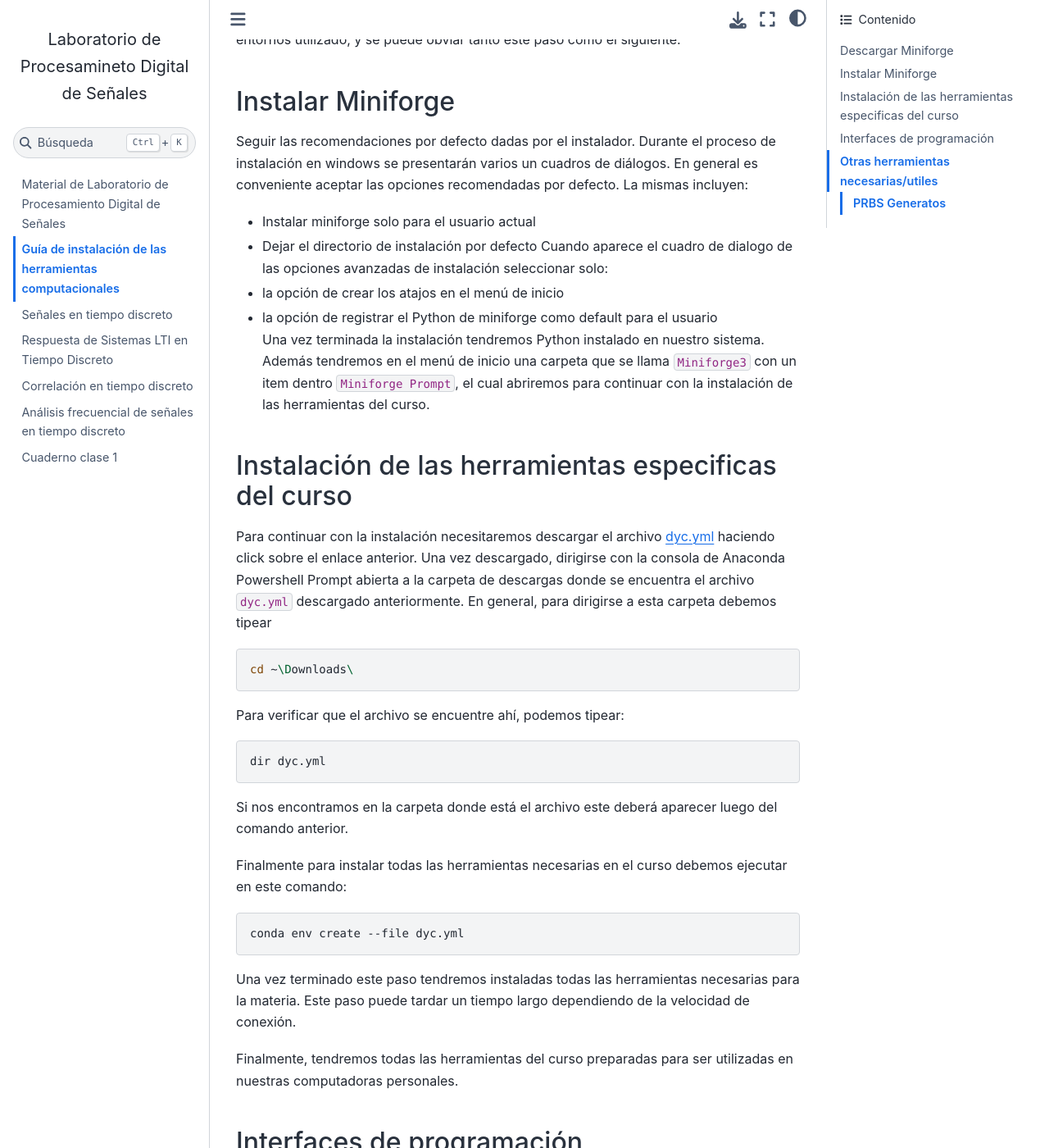
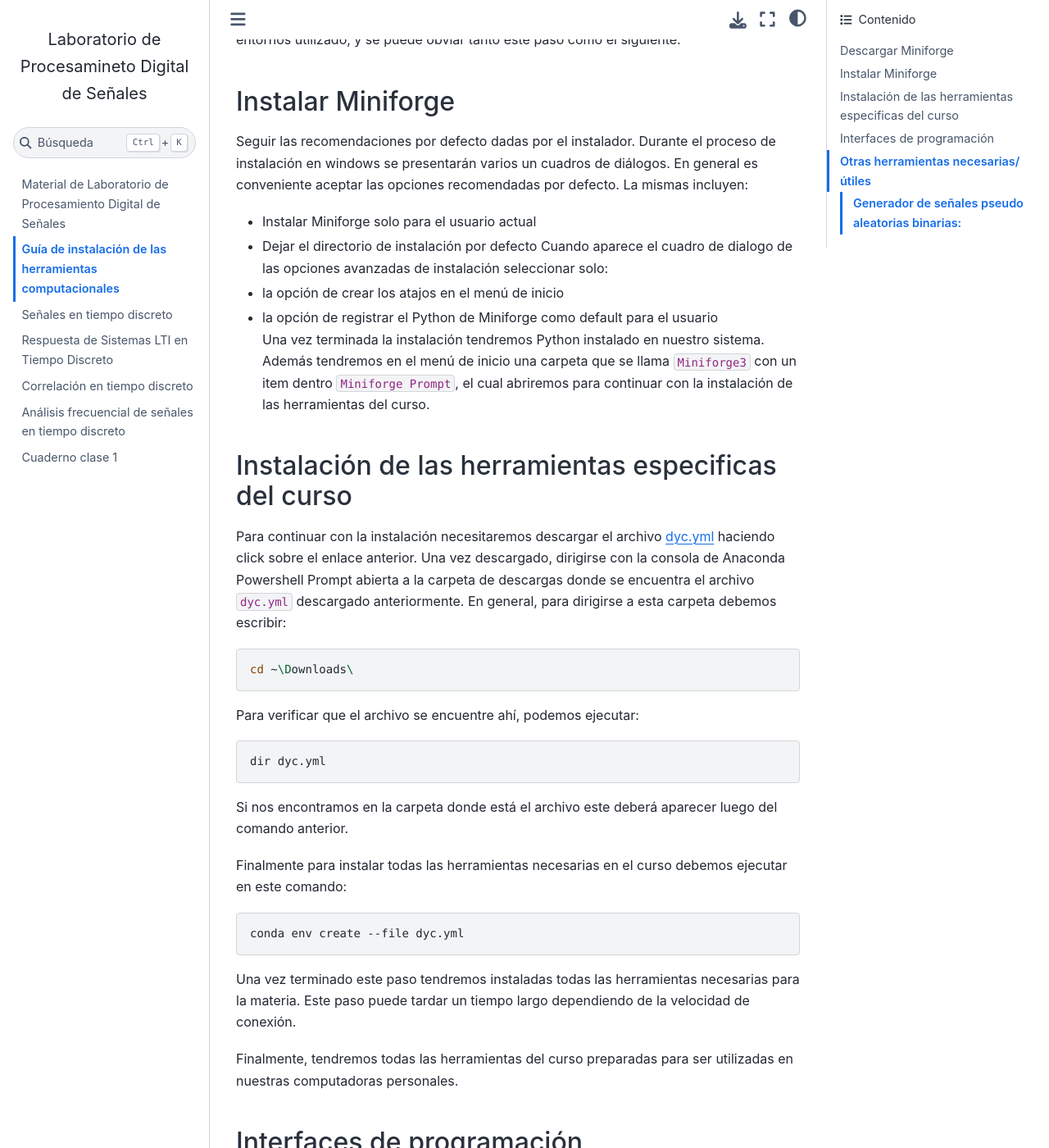
Before and after one commit to gonmolina/laboratorio_pds, a Jupyter Book: the page built from recursos/guia_instalacion_python.md, in a window 1280 px wide and 1400 px high, scrolled down 535 px. Shown: the whole window at 82% size. Built offline with Jupyter Book 1.0.4 settings and Sphinx 7.4.7 and the Sphinx Book theme 1.1.4, drawn with Linux system fonts in a browser that asks for light colours; some of the changed text lies outside the part shown.

Commit message:
arreglos errores de tipeo

````diff
--- a/recursos/guia_instalacion_python.md
+++ b/recursos/guia_instalacion_python.md
@@ -18,11 +18,11 @@ Si ya se cuenta con una instalación de Anaconda, entonces ya se dispone del ges
 Seguir las recomendaciones por defecto dadas por el instalador.
 Durante el proceso de instalación en windows se presentarán varios un cuadros de diálogos.
 En general es conveniente aceptar las opciones recomendadas por defecto. La mismas incluyen:
-- Instalar miniforge solo para el usuario actual
+- Instalar Miniforge solo para el usuario actual
 - Dejar el directorio de instalación por defecto
 Cuando aparece el cuadro de dialogo de las opciones avanzadas de instalación seleccionar solo:
 - la opción de crear los atajos en el menú de inicio
-- la opción de registrar el  Python de miniforge como default para el usuario
+- la opción de registrar el  Python de Miniforge como default para el usuario
 Una vez terminada la instalación tendremos Python instalado en nuestro sistema.
 Además tendremos en el menú de inicio una carpeta
 que se llama `Miniforge3` con un item dentro `Miniforge Prompt`, el cual abriremos para continuar con la instalación de las herramientas del curso.
@@ -30,13 +30,13 @@ que se llama `Miniforge3` con un item dentro `Miniforge Prompt`, el cual abrirem
 
 ## Instalación de las herramientas especificas del curso
 
-Para continuar con la instalación necesitaremos descargar el archivo [dyc.yml](https://drive.google.com/file/d/1KPSj-89Q4wTa5ifQvaCoa0_ohCtBXUGf/view?usp=sharing) haciendo click sobre el enlace anterior. Una vez descargado, dirigirse con la consola de Anaconda Powershell Prompt abierta a la carpeta de descargas donde se encuentra el archivo `dyc.yml` descargado anteriormente. En general, para dirigirse a esta carpeta debemos tipear
+Para continuar con la instalación necesitaremos descargar el archivo [dyc.yml](https://drive.google.com/file/d/1KPSj-89Q4wTa5ifQvaCoa0_ohCtBXUGf/view?usp=sharing) haciendo click sobre el enlace anterior. Una vez descargado, dirigirse con la consola de Anaconda Powershell Prompt abierta a la carpeta de descargas donde se encuentra el archivo `dyc.yml` descargado anteriormente. En general, para dirigirse a esta carpeta debemos escribir:
 
 ```bash
 cd ~\Downloads\
 ```
 
-Para verificar que el archivo se encuentre ahí, podemos tipear:
+Para verificar que el archivo se encuentre ahí, podemos ejecutar:
 
 ```bash
 dir dyc.yml
@@ -63,18 +63,19 @@ Los cuadernos se pueden ver/ejecutar en cualquier entorno de desarrollo de pytho
     - Spyder: se puede instalar mediante desde el `Miniforge Prompt` con los siguientes comandos
     ```bash
     mamba activate dyc
-    mamba install spyder
+    mamba install Spyder
     ```
     Este entorno de desarrollo provee una interface muy parecida a la de Matlab lo cuál es una ventaja para quien está acostumbrado a este software, pero es mucho más pesado que los anteriores.
     - PyCharm: Entorno profesional para desarrollo de Python que tiene una versión sin costo con algunas limitaciones.
 
-## Otras herramientas necesarias/utiles
+## Otras herramientas necesarias/útiles
 
-### PRBS Generatos
+### Generador de señales pseudo aleatorias binarias:
 
 Es una paquete de Python para generar señales pseudo aleatorias binarias. Actualmente está en desarrollo, pero puede descargarse una versión de pruebas desde el repositorio de pruebas de paquetes Python. Para instalarlo en sus maquines pueden hacerlo abriendo el `Prompt Miniforge` y ejecutando:
 
 ```bash
+mamba activate dyc
 pip install -i https://test.pypi.org/simple/ prbs-generator
 ```
 
````
Also changed, not shown: other parts of recursos/guia_instalacion_python.md (+1 -1 lines).
